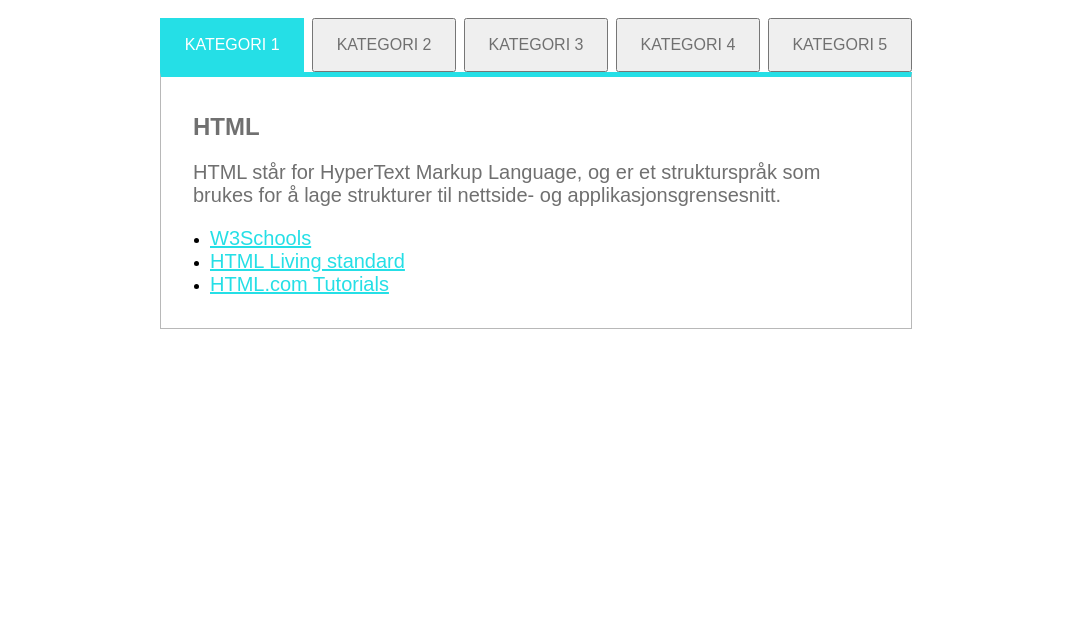
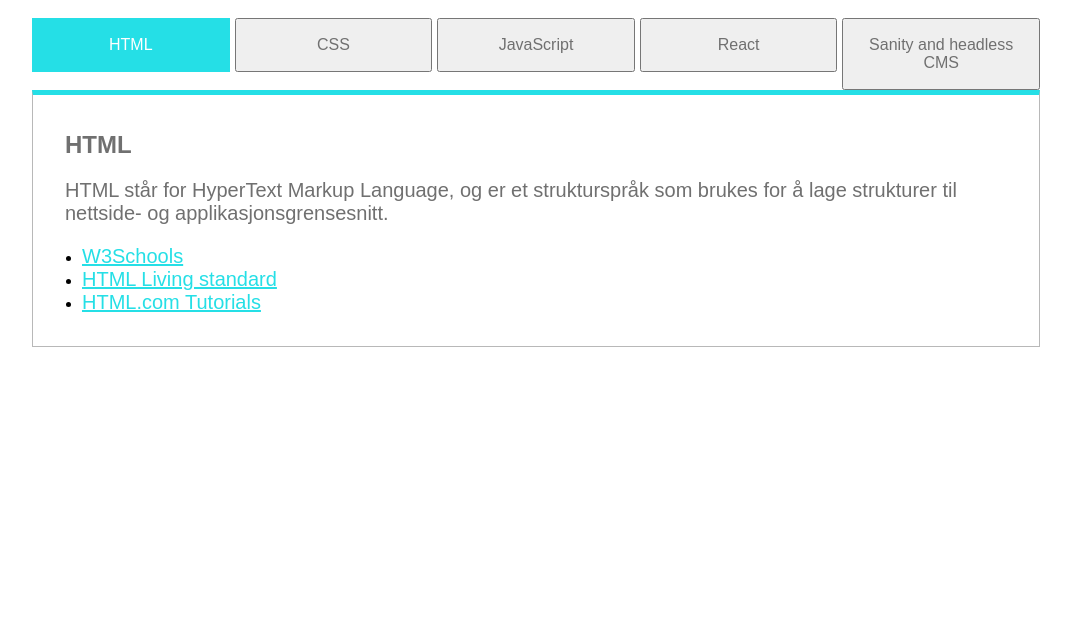
Before and after one commit to Hogseth/uin23ak2_resource_layout_Hogseth, a plain HTML site: page Arbeidskrav2/index.html in a window 1280 px wide. Shown: the part 177-800 px from the top of the page, without its empty margins (104-1175 px from the left). Drawn offline with Linux system fonts and the light colour scheme.

Commit message:
Fixed buttons

```diff
--- a/Arbeidskrav2/ressurser.js
+++ b/Arbeidskrav2/ressurser.js
@@ -109,11 +109,11 @@ function showArticle(buttonId) {
 
     resources.map(article => articleHTML = `
     <div id="buttons">
-    <button id="btn1" onclick="showArticle(1)">KATEGORI 1</button>
-    <button id="btn2" onclick="showArticle(2)">KATEGORI 2</button>
-    <button id="btn3" onclick="showArticle(3)">KATEGORI 3</button>
-    <button id="btn4" onclick="showArticle(4)">KATEGORI 4</button>
-    <button id="btn5" onclick="showArticle(5)">KATEGORI 5</button>
+    <button id="btn1" onclick="showArticle(1)">${resources[0].category}</button>
+    <button id="btn2" onclick="showArticle(2)">${resources[1].category}</button>
+    <button id="btn3" onclick="showArticle(3)">${resources[2].category}</button>
+    <button id="btn4" onclick="showArticle(4)">${resources[3].category}</button>
+    <button id="btn5" onclick="showArticle(5)">${resources[4].category}</button>
     </div>
     <article>
         <h2>${resources[index].category}</h2>
--- a/Arbeidskrav2/style.css
+++ b/Arbeidskrav2/style.css
@@ -6,7 +6,7 @@
 
 body {
     background-color: white;
-    padding: 2% 20%;
+    padding: 2% 10%;
     font-family: Arial, Helvetica, sans-serif;
 
 }
@@ -21,8 +21,8 @@ header h1 {
 
 button {
     font-size: 100%;
-    width: 50%;
-    height: 30%;
+    width: 30%;
+    height: 20%;
     color: var(--darkgrey);
     padding: 1rem;
 }
@@ -36,7 +36,7 @@ button {
 #buttons {
     display: flex;
     justify-content: space-evenly;
-    gap: 1%;
+    gap: 5px;
 }
 
 article {
```
Also changed, not shown: 1 other file.
